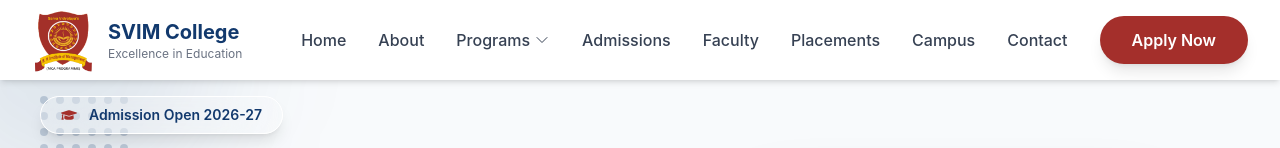
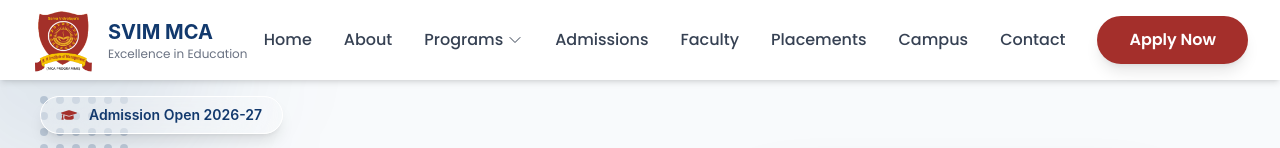
Before and after one commit to amankureshi/SVIM_College, a React (Vite) app: page / in a window 1280 px wide. Shown: the top 148 px of the page. Built offline with nearby package versions, Linux system fonts and the light colour scheme.

Commit message:
added new font

```diff
--- a/src/Components/Common/Navbar.jsx
+++ b/src/Components/Common/Navbar.jsx
@@ -76,10 +76,10 @@ const Navbar = () => {
 
             <div className="min-w-0">
               <h1 className="truncate text-xl font-bold text-[#12396d]">
-                SVIM College
+                SVIM MCA
               </h1>
 
-              <p className="truncate text-xs text-gray-500">
+              <p className="truncate text-xs text-gray-500 heading-font">
                 Excellence in Education
               </p>
             </div>
@@ -91,7 +91,7 @@ const Navbar = () => {
               <Link
                 key={item.name}
                 to={item.path}
-                className="group relative font-medium text-gray-700 transition hover:text-[#A42F2B]"
+                className="group relative font-medium text-gray-700 transition hover:text-[#A42F2B] heading-font"
               >
                 {item.name}
                 <span className="absolute -bottom-2 left-0 h-[2px] w-0 bg-[#A42F2B] transition-all duration-300 group-hover:w-full" />
@@ -102,12 +102,12 @@ const Navbar = () => {
             <div className="relative">
               <button
                 onClick={() => setCourseOpen(!courseOpen)}
-                className="flex items-center gap-1 font-medium text-gray-700 transition hover:text-[#A42F2B]"
+                className="flex items-center gap-1 font-medium text-gray-700 transition hover:text-[#A42F2B] heading-font"
               >
                 Programs
 
                 <ChevronDownIcon
-                  className={`h-4 w-4 transition ${courseOpen ? "rotate-180" : ""
+                  className={`h-4 w-4 transition  ${courseOpen ? "rotate-180" : ""
                     }`}
                 />
               </button>
@@ -119,13 +119,13 @@ const Navbar = () => {
                     animate={{ opacity: 1, y: 0 }}
                     exit={{ opacity: 0, y: 15 }}
                     transition={{ duration: 0.25 }}
-                    className="absolute left-0 top-10 w-52 rounded-xl bg-white p-3 shadow-xl"
+                    className="absolute left-0 top-10 w-52 rounded-xl bg-white p-3 shadow-xl heading-font"
                   >
                     {["MCA", "BCA", "MBA"].map((course) => (
                       <a
                         key={course}
                         href={`#${course.toLowerCase()}`}
-                        className="block rounded-lg px-4 py-3 text-gray-700 transition hover:bg-blue-50 hover:text-[#12396d]"
+                        className="block rounded-lg px-4 py-3 text-gray-700 transition hover:bg-blue-50 hover:text-[#12396d] heading-font"
                       >
                         {course}
                       </a>
@@ -139,7 +139,7 @@ const Navbar = () => {
               <Link
                 key={item.name}
                 to={item.path}
-                className="group relative font-medium text-gray-700 transition hover:text-[#A42F2B]"
+                className="group relative font-medium text-gray-700 transition hover:text-[#A42F2B] heading-font"
               >
                 {item.name}
                 <span className="absolute -bottom-2 left-0 h-[2px] w-0 bg-[#A42F2B] transition-all duration-300 group-hover:w-full" />
@@ -153,7 +153,7 @@ const Navbar = () => {
             >
               <span className="absolute inset-0 -translate-x-full bg-gradient-to-r from-transparent via-white/30 to-transparent transition-transform duration-700 group-hover:translate-x-full" />
 
-              <span className="relative z-10 flex items-center gap-2">
+              <span className="relative z-10 flex items-center gap-2 heading-font">
                 Apply Now
               </span>
             </motion.button>
```
